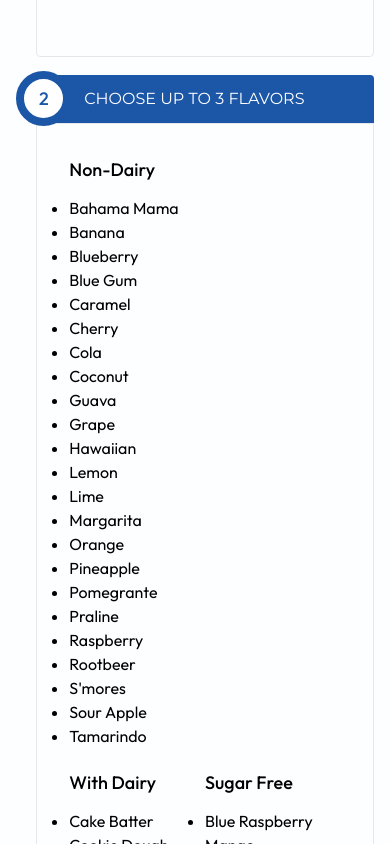
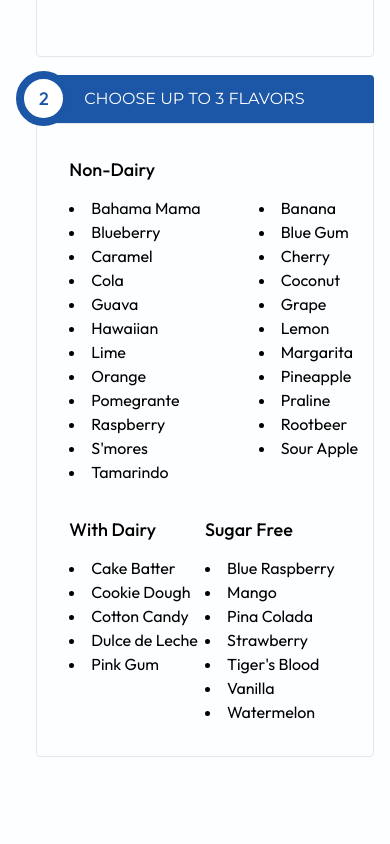
Before and after one commit to msclal/below-zero, a Next.js app: page /menu in a window 390 px wide. Shown: the part 1140-1984 px from the top of the page. Built offline with nearby package versions, Linux system fonts and the light colour scheme.

Commit message:
fixed column spacing -- responsive

```diff
--- a/src/components/Menu/StepIceCream.jsx
+++ b/src/components/Menu/StepIceCream.jsx
@@ -17,7 +17,7 @@ const Steps = ({ step, thrifty }) => {
           </div>
         </div>{" "}
         <div className="ml-5 border rounded-b max-sm:flex-col max-sm:p-8 sm:py-8">
-          <ul className="grid sm:grid-cols-2 xl:grid-cols-3 px-[10%] xl:pl-[5%] list-disc">
+          <ul className="grid sm:grid-cols-2 xl:grid-cols-3 px-[10%] xl:pl-[5%] list-disc ">
             <li>Birthday Cake</li>
             <li>Black Cherry</li>
             <li>Butter Pecan</li>
--- a/src/components/Menu/StepSyrup.jsx
+++ b/src/components/Menu/StepSyrup.jsx
@@ -19,11 +19,12 @@ const Steps = ({ step }) => {
             CHOOSE UP TO 3 FLAVORS
           </div>
         </div>{" "}
-        <div className="border ml-5 max-lg:space-y-[8%] rounded-b flex max-lg:flex-col max-lg:items-center max-lg:p-8 pr-8 sm:py-8">
-          <div className="lg:ml-[5%] max-lg:w-full w-6/12 ">
+        <div className="border ml-5 max-lg:space-y-[8%] rounded-b flex max-lg:p-8 pr-8 sm:py-8">
+          <div className=" w-full sm:flex">
+            <div className="lg:ml-[5%] max-lg:w-full w-6/12  ">
               <p className="pb-3 text-lg font-medium">Non-Dairy</p>
               <div className="flex max-sm:flex-wrap sm:space-x-[8%]">
-              <ul className="grid text-nowrap gap-x-[20%] lg:pr-[5%] sm:grid-cols-2 2xl:grid-cols-3  max-sm:mr-[7%] list-disc">
+                <ul className="grid whitespace-nowrap gap-x-[20%] lg:pr-[5%] max-sm:gap-x-[50%] max-sm:grid-cols-2 max-sm:pb-[12%] sm:grid-cols-2 2xl:grid-cols-3  max-sm:mr-[7%] list-disc list-inside">
                   <li className="">Bahama Mama</li>
                   <li>Banana</li>
                   <li>Blueberry</li>
@@ -51,10 +52,10 @@ const Steps = ({ step }) => {
               </div>
             </div>
             <div className="flex w-6/12 max-lg:w-full lg:pl-[5%]">
-            <div className="w-full max-lg:w-full ">
+              <div className="w-full max-lg:w-full">
                 <p className="pb-3 text-lg font-medium">With Dairy</p>
                 <div className="flex">
-                <ul className="w-full list-disc text-nowrap">
+                  <ul className="w-full list-disc list-inside text-nowrap">
                     <li>Cake Batter</li>
                     <li>Cookie Dough</li>
                     <li>Cotton Candy</li>
@@ -66,7 +67,7 @@ const Steps = ({ step }) => {
               <div className="w-full max-lg:w-full">
                 <p className="pb-3 text-lg font-medium ">Sugar Free</p>
                 <div className="flex">
-                <ul className="w-full list-disc text-nowrap">
+                  <ul className="w-full list-disc list-inside text-nowrap">
                     <li>Blue Raspberry</li>
                     <li>Mango</li>
                     <li>Pina Colada</li>
@@ -80,6 +81,7 @@ const Steps = ({ step }) => {
             </div>
           </div>
         </div>
+      </div>
     </>
   );
 };
--- a/src/components/Menu/StepToppings.jsx
+++ b/src/components/Menu/StepToppings.jsx
@@ -23,7 +23,7 @@ const Steps = ({ step }) => {
           <div
             className={`flex border rounded-b max-sm:flex-col max-sm:p-8 sm:py-8 ${step !== "" ? "ml-5" : ""}`}
           >
-            <ul className="xl:px-[10%] sm:px-[18%] grid sm:grid-cols-1 xl:grid-cols-2 w-full list-disc">
+            <ul className="xl:px-[10%] sm:px-[18%] grid max-xs:grid-cols-1 max-sm:grid-cols-2 sm:grid-cols-1 xl:grid-cols-2 lg:gap-x-[10%] w-full list-disc ">
               <li>Chocolate Sprinkles</li>
               <li>Chocolate Syrup</li>
               <li>Condensed Milk</li>
```
Lines whose indentation alone changed are shown as unchanged.
